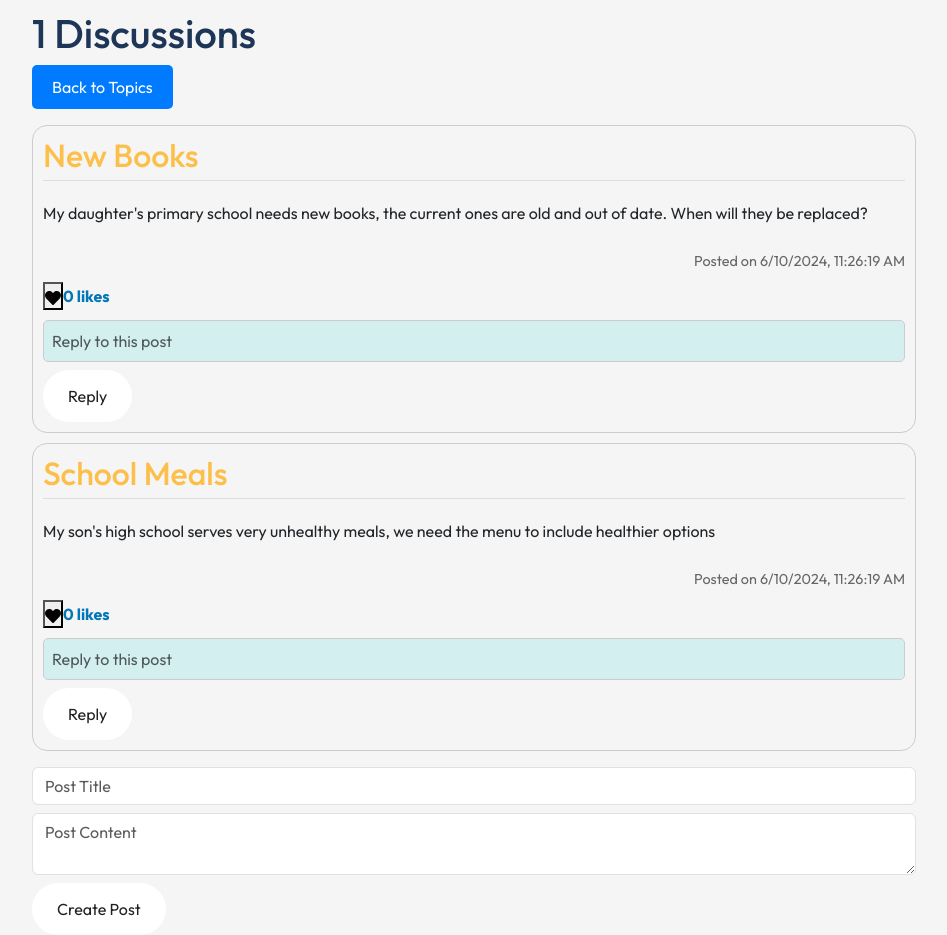
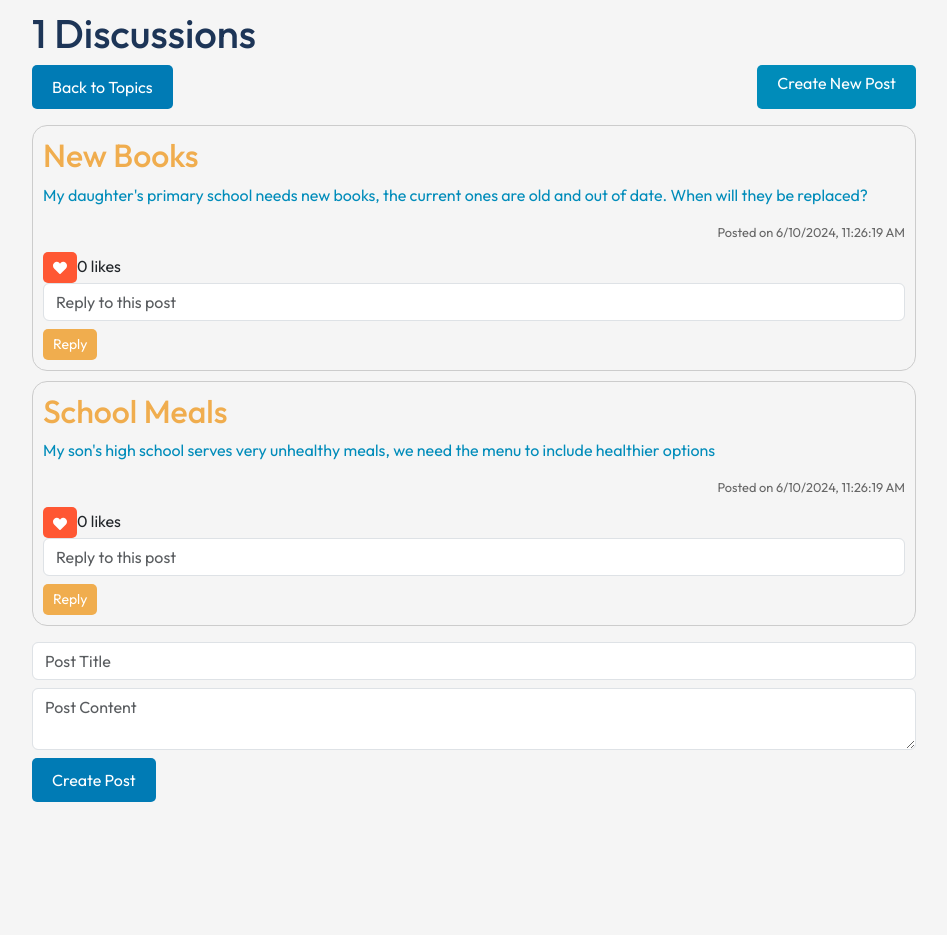
Before and after one commit to amilou86/mazuforums, a React (Vite) app: page /topic/1 in a window 1280 px wide. Shown: the part 1500-2435 px from the top of the page, without its empty margins (166-1113 px from the left). After the commit the page ends 2302 px from the top, so only its background shows below. Built offline with nearby package versions, Linux system fonts and the light colour scheme.

Commit message:
improved topic posts look

```diff
--- a/src/Components/TopicPosts/TopicPosts.css
+++ b/src/Components/TopicPosts/TopicPosts.css
@@ -1,6 +1,5 @@
 .post-list {
     list-style-type: none;
-    /* Remove bullet points */
     padding: 0;
 }
 
@@ -9,82 +8,102 @@
     padding: 10px;
     margin-bottom: 10px;
     border-radius: 15px;
-    /* background-color: #D4EFF0; */
+
 }
 
 .post-title {
-    border-bottom: 1px solid #ddd;
-    padding-bottom: 5px;
-    margin-bottom: 10px;
-    color: #FCBF49;
+    color: #f0ad4e;
 }
 
 .post-content {
-    padding: 10px 0;
-    /* border-bottom: 1px solid #ddd; */
-
+    color: #008CBA;
 }
 
-.post-date {
-    color: #666;
-    font-size: 0.9em;
-    margin-bottom: 10px;
-    text-align: right;
-}
-
-.reply-item {
-    border: 1px solid #eee;
-    padding: 5px;
-    margin-bottom: 5px;
-    border-radius: 5px;
-    background-color: #f9f9f9;
-}
-
-.reply-content {
-    margin-bottom: 5px;
-
-}
-
-.reply-date {
-    color: #888;
-    font-size: 0.8em;
-}
-
-.reply-form {
-    margin-top: 10px;
-}
-
-.reply-form input[type="text"] {
-    background-color: #D4EFF0;
-    /* Change background color as desired */
-    border: 1px solid #ccc;
-    /* Optional: Add a border for better visibility */
-    padding: 8px;
-    /* Optional: Add padding for better spacing */
-    border-radius: 5px;
-    /* Optional: Add border-radius for rounded corners */
-}
-
-.likes-count {
-    color: #0077b6;
-    /* Change this to any color you want */
-    font-weight: bold;
-    /* Optional: Make the text bold */
-}
-
-.back-button {
-    background-color: #007bff;
-    /* Change this to your desired background color */
-    color: #ffffff;
-    /* Change this to your desired text color */
+.btn-custom-back {
+    background-color: #007bb5;
+    color: white;
     border: none;
     padding: 10px 20px;
     font-size: 16px;
     cursor: pointer;
     border-radius: 5px;
+    transition: background-color 0.3s;
 }
 
-.back-button:hover {
-    background-color: #0056b3;
-    /* Optional: Change background color on hover */
+.btn-custom-back:hover {
+    background-color: #45a049;
 }
+
+.btn-custom-create {
+    background-color: #008CBA;
+    color: white;
+    border: none;
+    padding: 10px 20px;
+    font-size: 16px;
+    cursor: pointer;
+    border-radius: 5px;
+    transition: background-color 0.3s;
+}
+
+.btn-custom-create:hover {
+    background-color: #007bb5;
+
+}
+
+.btn-custom-like {
+    background-color: #FF5733;
+
+    color: white;
+    border: none;
+    padding: 5px 10px;
+    font-size: 14px;
+    cursor: pointer;
+    border-radius: 5px;
+    transition: background-color 0.3s;
+}
+
+.btn-custom-like:hover {
+    background-color: #e64a19;
+
+}
+
+.btn-custom-reply {
+    background-color: #f0ad4e;
+    /* Light Orange */
+    color: white;
+    border: none;
+    padding: 5px 10px;
+    font-size: 14px;
+    cursor: pointer;
+    border-radius: 5px;
+    transition: background-color 0.3s;
+}
+
+.btn-custom-reply:hover {
+    background-color: #ec971f;
+
+}
+
+.btn-custom-submit {
+    background-color: #007bb5;
+    color: white;
+    border: none;
+    padding: 10px 20px;
+    font-size: 16px;
+    cursor: pointer;
+    border-radius: 5px;
+    transition: background-color 0.3s;
+}
+
+.btn-custom-submit:hover {
+    background-color: #31b0d5;
+
+}
+
+.post-date,
+.reply-date {
+    color: #666;
+    font-size: 0.8em;
+    margin-bottom: 10px;
+    text-align: right;
+}
--- a/src/Components/TopicPosts/TopicPosts.jsx
+++ b/src/Components/TopicPosts/TopicPosts.jsx
@@ -1,11 +1,11 @@
 import React, { useState } from 'react';
-import { useParams, useNavigate } from 'react-router-dom'; // Use useNavigate instead of useHistory
+import { useParams, useNavigate } from 'react-router-dom';
 import './TopicPosts.css';
-import { FaHeart } from 'react-icons/fa'; // Importing the FaHeart icon
+import { FaHeart } from 'react-icons/fa';
 
 const TopicPosts = () => {
     const { topicName } = useParams();
-    const navigate = useNavigate(); // Initialize useNavigate hook
+    const navigate = useNavigate();
     const [posts, setPosts] = useState([
         { id: 1, title: "New Books", content: "My daughter's primary school needs new books, the current ones are old and out of date. When will they be replaced?", date: new Date().toLocaleString(), replies: [], likes: 0, likedBy: [] },
         { id: 2, title: "School Meals", content: "My son's high school serves very unhealthy meals, we need the menu to include healthier options", date: new Date().toLocaleString(), replies: [], likes: 0, likedBy: [] },
@@ -22,7 +22,7 @@ const TopicPosts = () => {
             date: new Date().toLocaleString(),
             replies: [],
             likes: 0,
-            likedBy: [] // Initialize likedBy array
+            likedBy: []
         };
         setPosts([...posts, newPostData]);
         setNewPost({ title: '', content: '' });
@@ -61,13 +61,16 @@ const TopicPosts = () => {
     };
 
     const handleBackToTopics = () => {
-        navigate('/topics'); // Navigate to the main topics page
+        navigate('/topics');
     };
 
     return (
         <div>
             <h1>{topicName} Discussions</h1>
-            <button onClick={handleBackToTopics} className="back-button mb-3">Back to Topics</button>
+            <div className="d-flex justify-content-between mb-3">
+                <button onClick={handleBackToTopics} className="btn-custom-back">Back to Topics</button>
+                <a href="#create-post-form" className="btn-custom-create">Create New Post</a>
+            </div>
             <ul className="post-list">
                 {posts.map(post => (
                     <li key={post.id} className="post-item">
@@ -83,20 +86,20 @@ const TopicPosts = () => {
                             ))}
                         </ul>
                         <div className="post-likes">
-                            <button onClick={() => handleLike(post.id)}>
+                            <button onClick={() => handleLike(post.id)} className="btn-custom-like">
                                 <FaHeart /> {/* Using the FaHeart icon */}
                             </button>
                             <span className="likes-count">{post.likes} {post.likes === 1 ? 'like' : 'likes'}</span>
                         </div>
                         <form onSubmit={(e) => handleReplySubmit(e, post.id)} className="reply-form">
                             <input type="text" name="replyContent" placeholder="Reply to this post" className="form-control" />
-                            <button type="submit" className="btn btn-secondary mt-2">Reply</button>
+                            <button type="submit" className="btn-custom-reply mt-2">Reply</button>
                         </form>
                     </li>
                 ))}
             </ul>
 
-            <form onSubmit={handlePostSubmit} className="mt-3">
+            <form id="create-post-form" onSubmit={handlePostSubmit} className="mt-3">
                 <input
                     type="text"
                     name="title"
@@ -112,7 +115,7 @@ const TopicPosts = () => {
                     value={newPost.content}
                     onChange={(e) => setNewPost({ ...newPost, content: e.target.value })}
                 ></textarea>
-                <button type="submit" className="btn btn-primary mt-2">Create Post</button>
+                <button type="submit" className="btn-custom-submit mt-2">Create Post</button>
             </form>
         </div>
     );
```
